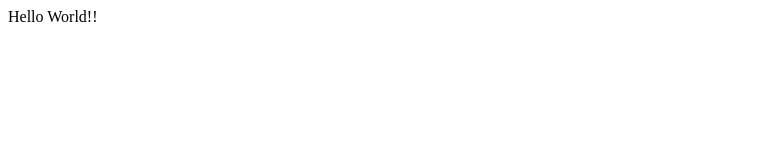
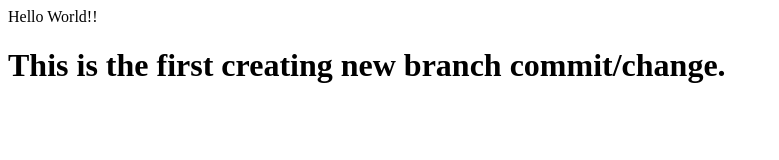
Before and after one commit to suryanshrao/Learning-GIT, a plain HTML site: page index.html in a window 1280 px wide. Shown: the whole page, without its empty margins (0-779 px from the left). Drawn offline with Linux system fonts and the light colour scheme.

Commit message:
Added New-Changes Branch

```diff
--- a/index.html
+++ b/index.html
@@ -3,9 +3,12 @@
 <head>
     <meta charset="UTF-8">
     <meta name="viewport" content="width=device-width, initial-scale=1.0">
-    <title>Document</title>
+    <title>!! Document !!</title>
 </head>
 <body>
     Hello World!!
+    <h1>
+        This is the first creating new branch commit/change.
+    </h1>
 </body>
 </html>
```
